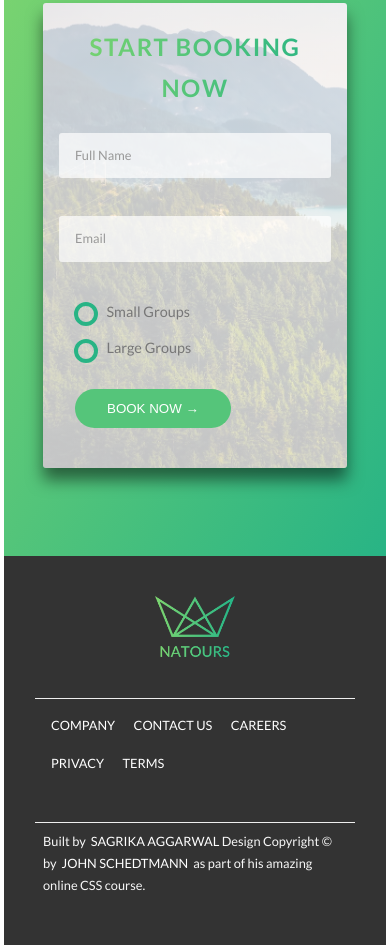
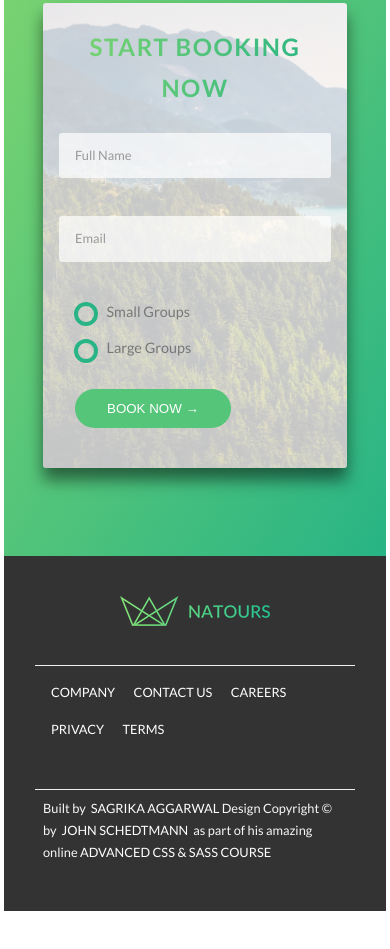
Before and after one commit to sagrikaa/Natours, a website: page index.html in a window 390 px wide. Shown: the part 5945-6894 px from the top of the page. After the commit the page ends 6860 px from the top, so only its background shows below. Drawn offline with Linux system fonts and the light colour scheme.

Commit message:
Responsive img 1 added

```diff
--- a/index.html
+++ b/index.html
@@ -319,7 +319,11 @@
     </main>
     <footer class="footer">
         <div class="footer_logo-box">
-            <img src="/img/logo-green-2x.png" alt="Full Logo" class="footer_logo">
+            <picture class="footer_logo">
+                <source srcset="/img/logo-green-small-1x.png 1x,/img/logo-green-small-2x.png 2x"
+                    media="(max-width:37.5em)">
+                <img srcset="/img/logo-green-1x.png 1x,/img/logo-green-2x.png 2x" alt="Full Logo">
+            </picture>
         </div>
         <div class="row">
             <div class="col-1-of-2">
@@ -336,8 +340,9 @@
             <div class="col-1-of-2">
                 <p class="footer_copyright">
                     Built by <a href="#" class="footer_link">&nbsp;Sagrika Aggarwal&nbsp;</a>Design Copyright &copy;
-                    by <a href="#" class="footer_link">&nbsp;John Schedtmann&nbsp;</a> as part of his amazing online CSS
-                    course.
+                    by <a href="#" class="footer_link">&nbsp;John Schedtmann&nbsp;</a> as part of his amazing online <a
+                        href="https://www.udemy.com/course/advanced-css-and-sass/" class="footer_link"> Advanced CSS &
+                        Sass course</a>
                 </p>
             </div>
         </div>
```
